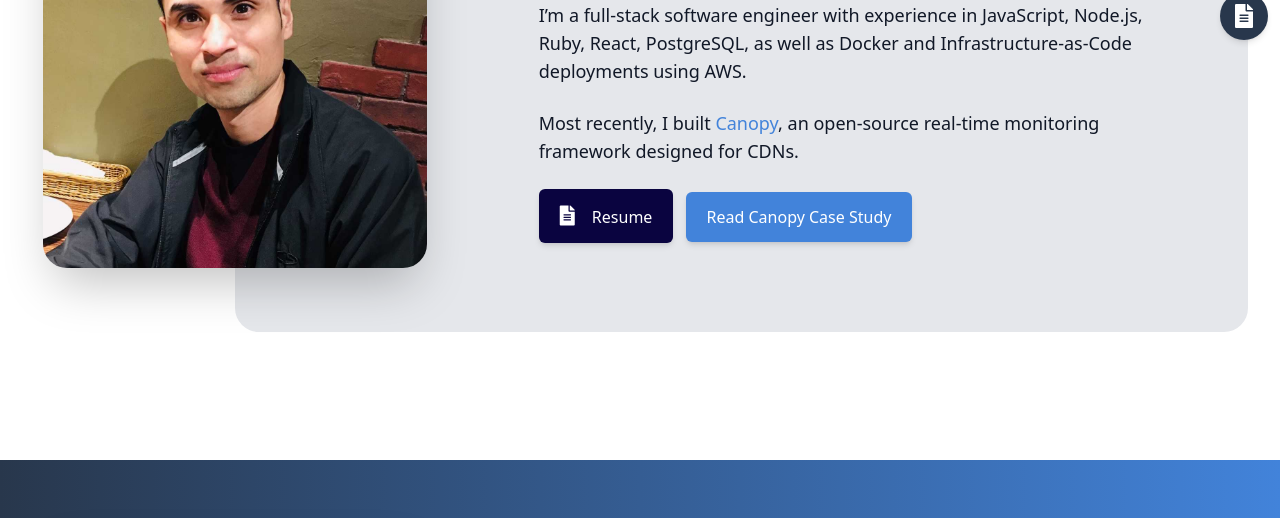
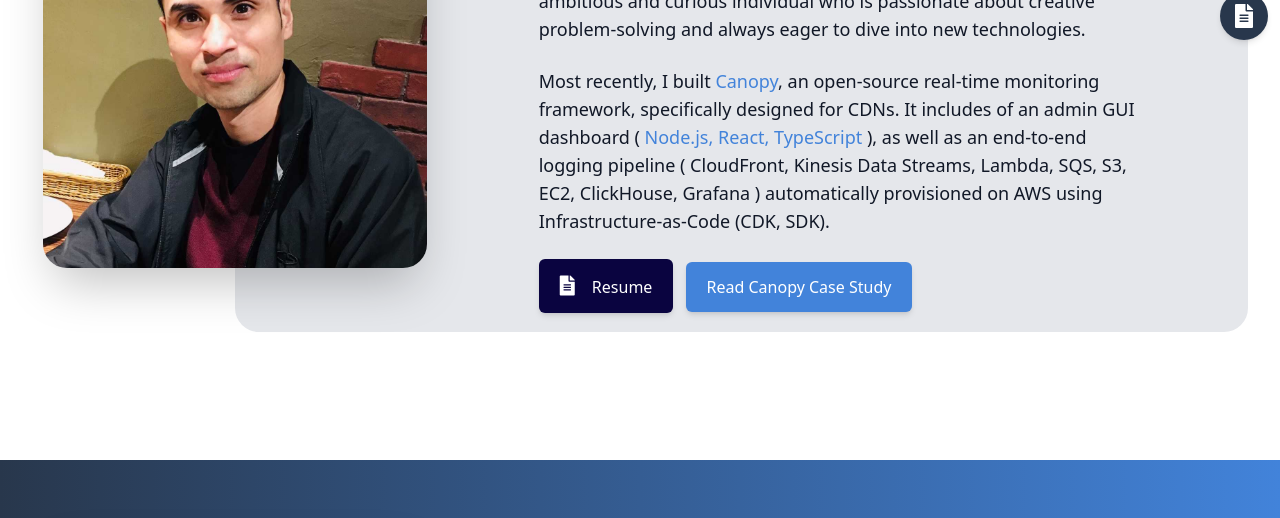
Before and after one commit to jason-ng3/jason-ng3.github.io, a website: page index.html in a window 1280 px wide. Shown: the part 244-762 px from the top of the page. Drawn offline with Linux system fonts and the light colour scheme.

Commit message:
Change profile description

```diff
--- a/index.html
+++ b/index.html
@@ -202,9 +202,11 @@
                 New York, NY
               </h4>
               <p class="text-lg text-gray-900 mt-6">
-                I’m a full-stack software engineer
-                with experience in JavaScript, Node.js, Ruby, React, PostgreSQL, as well as
-                Docker and Infrastructure-as-Code deployments using AWS.
+                Hi, my name is Jason! I’m a full-stack software engineer
+                with experience in the Ruby, JavaScript and AWS ecosystems. I am
+                an optimistic, ambitious and curious individual who is passionate
+                about creative problem-solving and always eager to dive into new
+                technologies.
               </p>
               <p class="text-lg text-gray-900 mt-6">
                 Most recently, I built
@@ -213,7 +215,16 @@
                   href="https://canopy-framework.github.io/"
                   target="_blank"
                   >Canopy</a
-                >, an open-source real-time monitoring framework designed for CDNs.
+                >, an open-source real-time monitoring framework, specifically designed for CDNs. It includes
+                of an admin GUI dashboard (
+                <span class="mt-3 text-lg text-tailslideblue">
+                  Node.js, React, TypeScript
+                </span>
+                ), as well as an end-to-end logging pipeline (
+                <span class="mt-3 text-lg text-tailslideblue"></span>
+                  CloudFront, Kinesis Data Streams, Lambda, SQS, S3, EC2, ClickHouse, Grafana
+                </span>
+                ) automatically provisioned on AWS using Infrastructure-as-Code (CDK, SDK).
               </p>
               <a
                 class="
```
